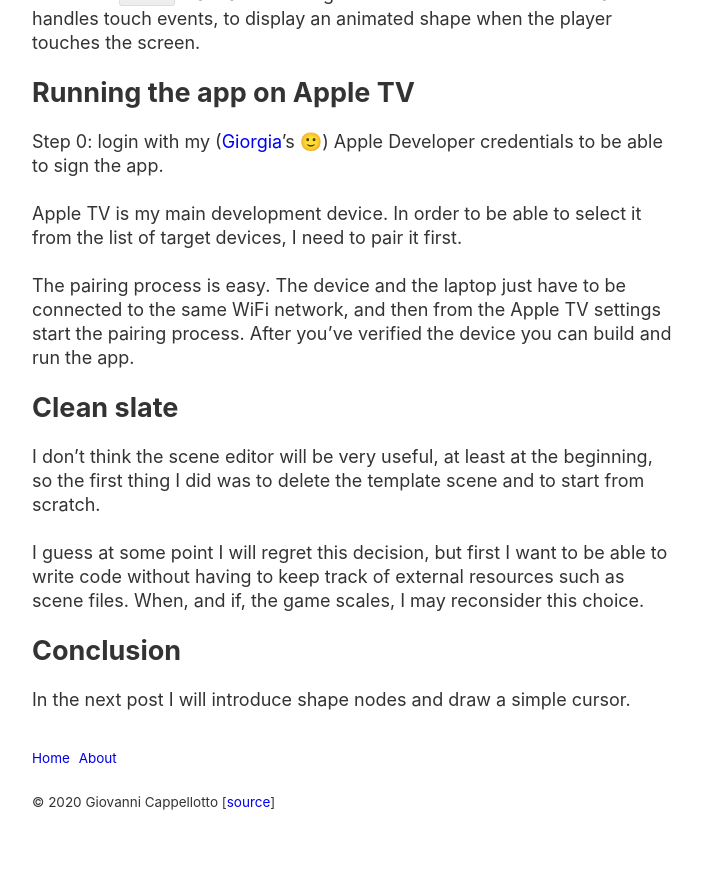
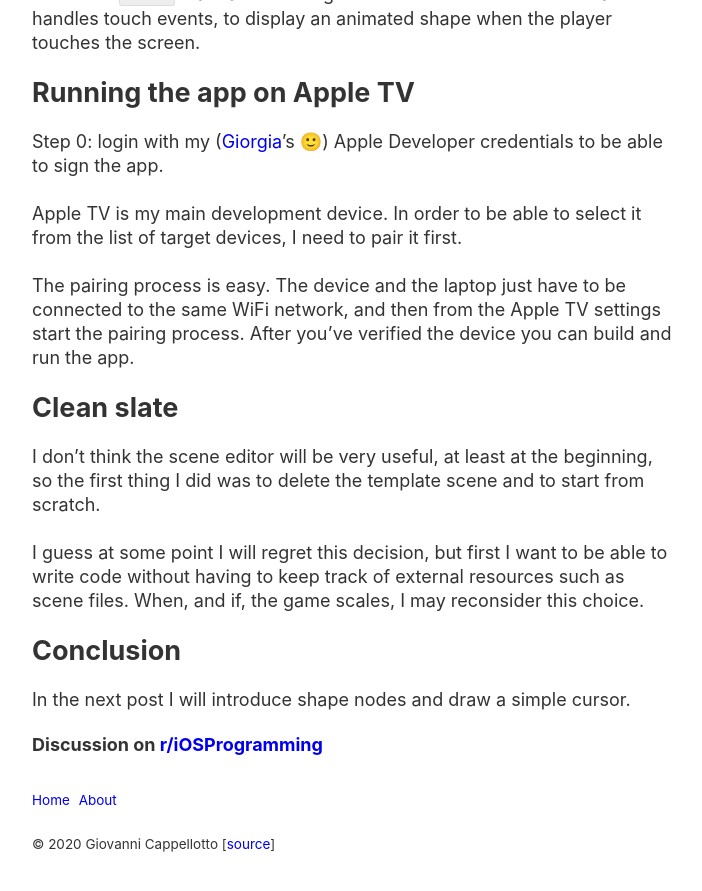
Before and after one commit to curlybracketshq/giovanni.curlybrackets.it, a Jekyll site: the page built from adventure-game/_posts/2020-01-18-getting-started-with-spritekit.markdown, in a window 1280 px wide and 900 px high, scrolled down 1443 px. Shown: the top 891 px of the window, without its empty margins (288-990 px from the left). Built offline with Jekyll 4.4.1, drawn with Linux system fonts in a browser that asks for light colours; before the commit the page ends 2301 px from its top, so only the background shows below that.

Commit message:
Add a link to the discussion thread/post on reddit

```diff
--- a/_layouts/post.html
+++ b/_layouts/post.html
@@ -25,6 +25,14 @@ layout: default
   {{ content }}
 </article>
 
+{% if page.discussion %}
+  <nav>
+    <ul class="unstyled">
+      <li><strong>Discussion on <a href="{{ page.discussion.url }}">{{ page.discussion.name }}</a></strong></li>
+    </ul>
+  </nav>
+{% endif %}
+
 {% if page.next.url %}
   <nav>
     <ul class="unstyled">
--- a/adventure-game/_posts/2020-01-18-getting-started-with-spritekit.markdown
+++ b/adventure-game/_posts/2020-01-18-getting-started-with-spritekit.markdown
@@ -1,6 +1,9 @@
 ---
 title: Getting started with SpriteKit
 layout: post
+discussion:
+  url: https://www.reddit.com/r/iOSProgramming/comments/eqnmjj/adventure_game_development_using_spritekit_intro/
+  name: r/iOSProgramming
 ---
 
 ## SpriteKit
```
